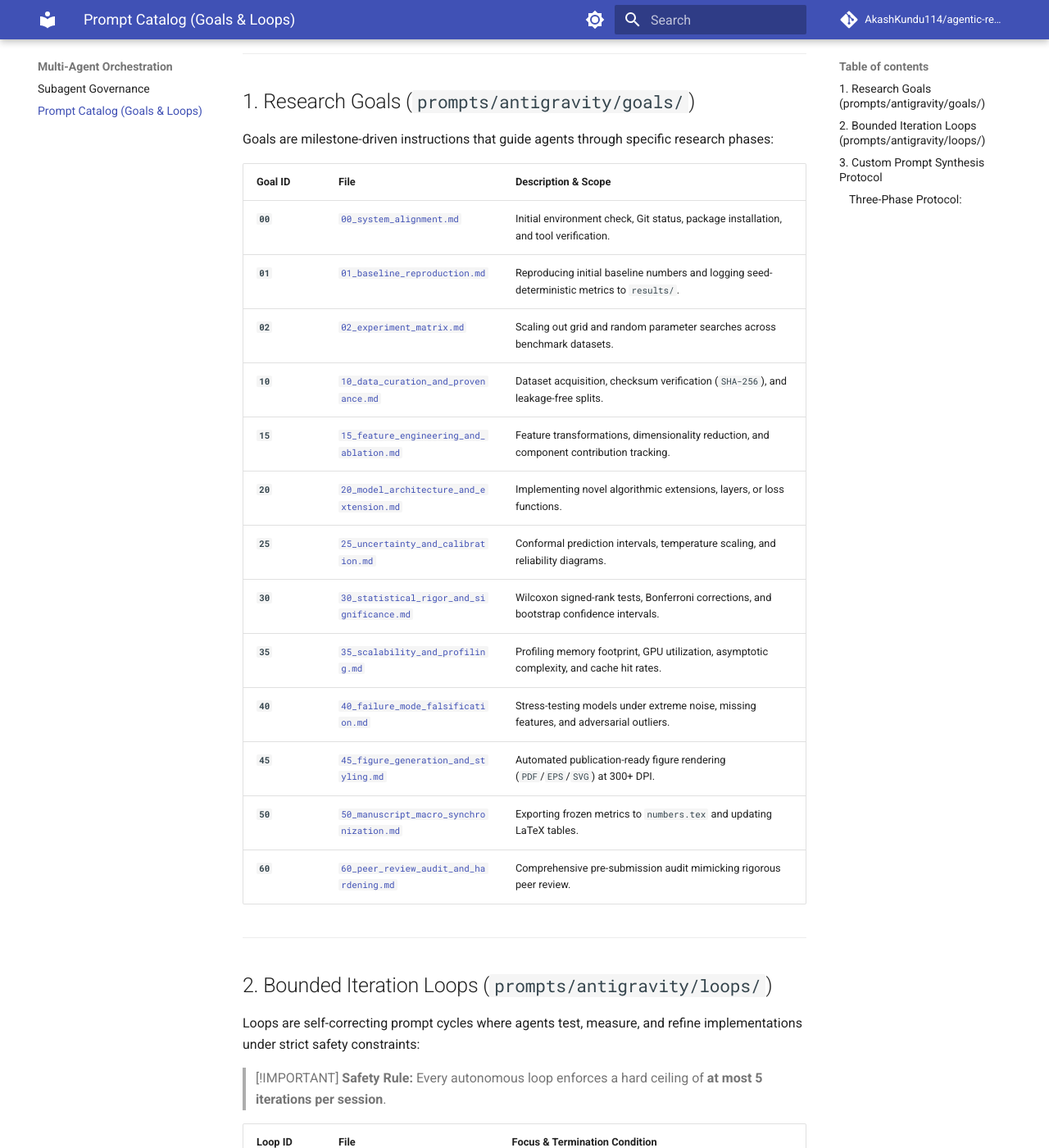
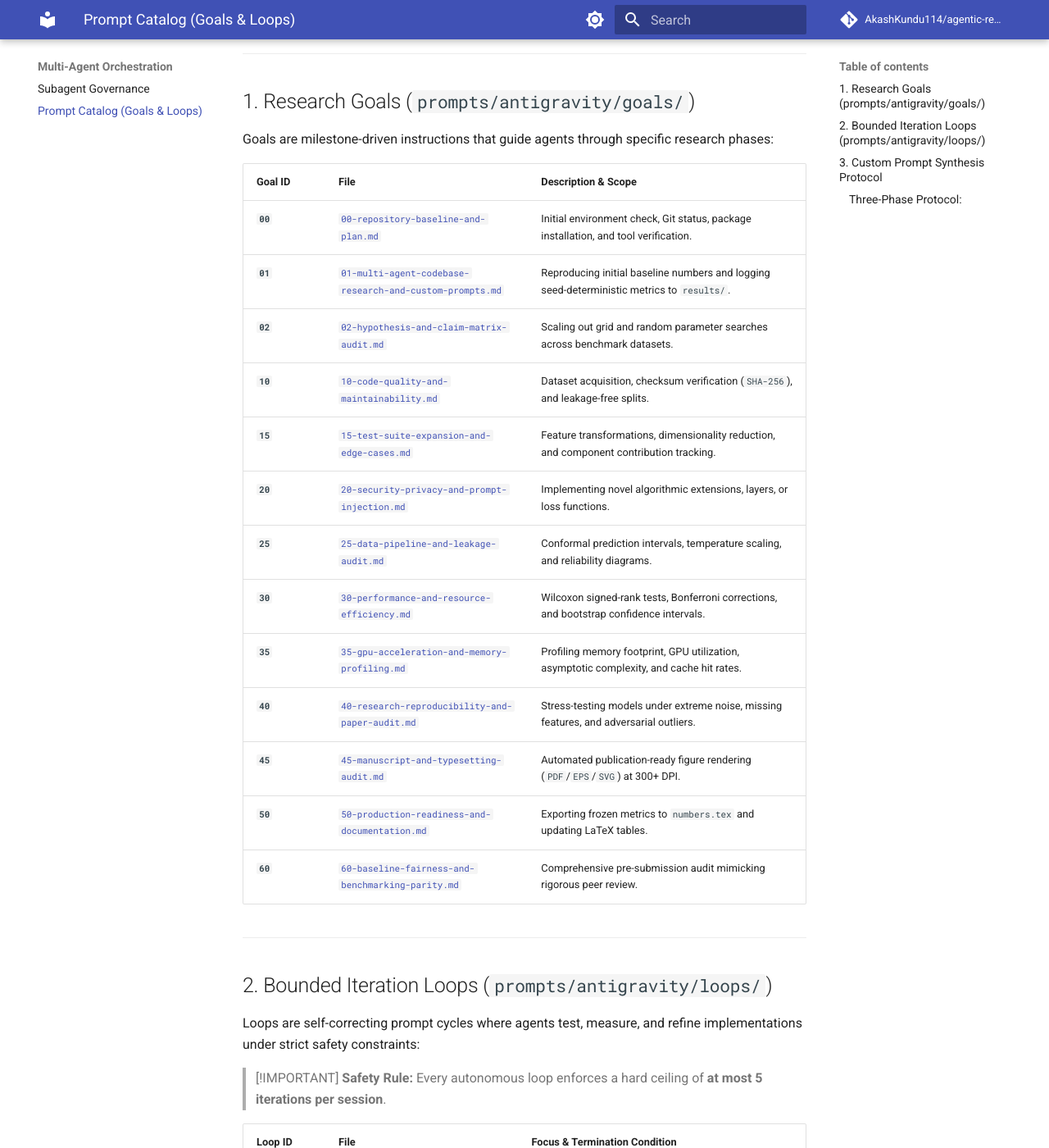
Before and after one commit to AkashKundu114/agentic-research-framework, an MkDocs documentation site: the page built from docs/prompt_catalog.md, in a window 1280 px wide and 1400 px high, scrolled down 264 px. Shown: the whole window at 82% size. Built offline with MkDocs 1.6.1 and Material for MkDocs 9.7.7, drawn with Linux system fonts in a browser that asks for light colours; comment, search, counter and statistics services are not loaded; some of the changed text lies outside the part shown.

Commit message:
docs: resolve external prompt link warnings in mkdocs build

```diff
--- a/docs/prompt_catalog.md
+++ b/docs/prompt_catalog.md
@@ -1,6 +1,6 @@
 # Prompt Catalog: Goals & Self-Improvement Loops
 
-The **Agentic Research Framework (ARF)** provides a comprehensive library of battle-tested prompts under [`prompts/antigravity/`](../prompts/antigravity/). These prompts guide autonomous agents through structured milestones and bounded execution loops.
+The **Agentic Research Framework (ARF)** provides a comprehensive library of battle-tested prompts under `prompts/antigravity/`. These prompts guide autonomous agents through structured milestones and bounded execution loops.
 
 ---
 
@@ -10,19 +10,19 @@
 
 | Goal ID | File | Description & Scope |
 |:---|:---|:---|
-| **`00`** | [`00_system_alignment.md`](../prompts/antigravity/goals/00_system_alignment.md) | Initial environment check, Git status, package installation, and tool verification. |
-| **`01`** | [`01_baseline_reproduction.md`](../prompts/antigravity/goals/01_baseline_reproduction.md) | Reproducing initial baseline numbers and logging seed-deterministic metrics to `results/`. |
-| **`02`** | [`02_experiment_matrix.md`](../prompts/antigravity/goals/02_experiment_matrix.md) | Scaling out grid and random parameter searches across benchmark datasets. |
-| **`10`** | [`10_data_curation_and_provenance.md`](../prompts/antigravity/goals/10_data_curation_and_provenance.md) | Dataset acquisition, checksum verification (`SHA-256`), and leakage-free splits. |
-| **`15`** | [`15_feature_engineering_and_ablation.md`](../prompts/antigravity/goals/15_feature_engineering_and_ablation.md) | Feature transformations, dimensionality reduction, and component contribution tracking. |
-| **`20`** | [`20_model_architecture_and_extension.md`](../prompts/antigravity/goals/20_model_architecture_and_extension.md) | Implementing novel algorithmic extensions, layers, or loss functions. |
-| **`25`** | [`25_uncertainty_and_calibration.md`](../prompts/antigravity/goals/25_uncertainty_and_calibration.md) | Conformal prediction intervals, temperature scaling, and reliability diagrams. |
-| **`30`** | [`30_statistical_rigor_and_significance.md`](../prompts/antigravity/goals/30_statistical_rigor_and_significance.md) | Wilcoxon signed-rank tests, Bonferroni corrections, and bootstrap confidence intervals. |
-| **`35`** | [`35_scalability_and_profiling.md`](../prompts/antigravity/goals/35_scalability_and_profiling.md) | Profiling memory footprint, GPU utilization, asymptotic complexity, and cache hit rates. |
-| **`40`** | [`40_failure_mode_falsification.md`](../prompts/antigravity/goals/40_failure_mode_falsification.md) | Stress-testing models under extreme noise, missing features, and adversarial outliers. |
-| **`45`** | [`45_figure_generation_and_styling.md`](../prompts/antigravity/goals/45_figure_generation_and_styling.md) | Automated publication-ready figure rendering (`PDF`/`EPS`/`SVG`) at 300+ DPI. |
-| **`50`** | [`50_manuscript_macro_synchronization.md`](../prompts/antigravity/goals/50_manuscript_macro_synchronization.md) | Exporting frozen metrics to `numbers.tex` and updating LaTeX tables. |
-| **`60`** | [`60_peer_review_audit_and_hardening.md`](../prompts/antigravity/goals/60_peer_review_audit_and_hardening.md) | Comprehensive pre-submission audit mimicking rigorous peer review. |
+| **`00`** | [`00-repository-baseline-and-plan.md`](https://github.com/AkashKundu114/agentic-research-framework/blob/main/prompts/antigravity/goals/00-repository-baseline-and-plan.md) | Initial environment check, Git status, package installation, and tool verification. |
+| **`01`** | [`01-multi-agent-codebase-research-and-custom-prompts.md`](https://github.com/AkashKundu114/agentic-research-framework/blob/main/prompts/antigravity/goals/01-multi-agent-codebase-research-and-custom-prompts.md) | Reproducing initial baseline numbers and logging seed-deterministic metrics to `results/`. |
+| **`02`** | [`02-hypothesis-and-claim-matrix-audit.md`](https://github.com/AkashKundu114/agentic-research-framework/blob/main/prompts/antigravity/goals/02-hypothesis-and-claim-matrix-audit.md) | Scaling out grid and random parameter searches across benchmark datasets. |
+| **`10`** | [`10-code-quality-and-maintainability.md`](https://github.com/AkashKundu114/agentic-research-framework/blob/main/prompts/antigravity/goals/10-code-quality-and-maintainability.md) | Dataset acquisition, checksum verification (`SHA-256`), and leakage-free splits. |
+| **`15`** | [`15-test-suite-expansion-and-edge-cases.md`](https://github.com/AkashKundu114/agentic-research-framework/blob/main/prompts/antigravity/goals/15-test-suite-expansion-and-edge-cases.md) | Feature transformations, dimensionality reduction, and component contribution tracking. |
+| **`20`** | [`20-security-privacy-and-prompt-injection.md`](https://github.com/AkashKundu114/agentic-research-framework/blob/main/prompts/antigravity/goals/20-security-privacy-and-prompt-injection.md) | Implementing novel algorithmic extensions, layers, or loss functions. |
+| **`25`** | [`25-data-pipeline-and-leakage-audit.md`](https://github.com/AkashKundu114/agentic-research-framework/blob/main/prompts/antigravity/goals/25-data-pipeline-and-leakage-audit.md) | Conformal prediction intervals, temperature scaling, and reliability diagrams. |
+| **`30`** | [`30-performance-and-resource-efficiency.md`](https://github.com/AkashKundu114/agentic-research-framework/blob/main/prompts/antigravity/goals/30-performance-and-resource-efficiency.md) | Wilcoxon signed-rank tests, Bonferroni corrections, and bootstrap confidence intervals. |
+| **`35`** | [`35-gpu-acceleration-and-memory-profiling.md`](https://github.com/AkashKundu114/agentic-research-framework/blob/main/prompts/antigravity/goals/35-gpu-acceleration-and-memory-profiling.md) | Profiling memory footprint, GPU utilization, asymptotic complexity, and cache hit rates. |
+| **`40`** | [`40-research-reproducibility-and-paper-audit.md`](https://github.com/AkashKundu114/agentic-research-framework/blob/main/prompts/antigravity/goals/40-research-reproducibility-and-paper-audit.md) | Stress-testing models under extreme noise, missing features, and adversarial outliers. |
+| **`45`** | [`45-manuscript-and-typesetting-audit.md`](https://github.com/AkashKundu114/agentic-research-framework/blob/main/prompts/antigravity/goals/45-manuscript-and-typesetting-audit.md) | Automated publication-ready figure rendering (`PDF`/`EPS`/`SVG`) at 300+ DPI. |
+| **`50`** | [`50-production-readiness-and-documentation.md`](https://github.com/AkashKundu114/agentic-research-framework/blob/main/prompts/antigravity/goals/50-production-readiness-and-documentation.md) | Exporting frozen metrics to `numbers.tex` and updating LaTeX tables. |
+| **`60`** | [`60-baseline-fairness-and-benchmarking-parity.md`](https://github.com/AkashKundu114/agentic-research-framework/blob/main/prompts/antigravity/goals/60-baseline-fairness-and-benchmarking-parity.md) | Comprehensive pre-submission audit mimicking rigorous peer review. |
 
 ---
 
@@ -35,21 +35,20 @@
 
 | Loop ID | File | Focus & Termination Condition |
 |:---|:---|:---|
-| **`01`** | [`01_bounded_execution_loop.md`](../prompts/antigravity/loops/01_bounded_execution_loop.md) | Core test-driven development loop: code $\to$ test $\to$ refine $\to$ pass. |
-| **`02`** | [`02_reproducibility_verification_loop.md`](../prompts/antigravity/loops/02_reproducibility_verification_loop.md) | Runs pipeline twice with identical seeds; fails if metric delta $> 10^{-7}$. |
-| **`03`** | [`03_release_gate_loop.md`](../prompts/antigravity/loops/03_release_gate_loop.md) | Final release validation: tests, types, linter, docs, and git cleanliness. |
-| **`04`** | [`04_redteam_adversarial_loop.md`](../prompts/antigravity/loops/04_redteam_adversarial_loop.md) | Evaluates robustness against random Gaussian noise, feature dropout, and extreme $D \gg N$. |
-| **`05`** | [`05_ablation_hypothesis_loop.md`](../prompts/antigravity/loops/05_ablation_hypothesis_loop.md) | Systematically disables components to validate scientific hypotheses H1 through H4. |
-| **`06`** | [`06_performance_profiling_loop.md`](../prompts/antigravity/loops/06_performance_profiling_loop.md) | Identifies runtime bottlenecks using `cProfile` and memory profilers. |
-| **`07`** | [`07_manuscript_macro_sync_loop.md`](../prompts/antigravity/loops/07_manuscript_macro_sync_loop.md) | Syncs JSON results to `paper/numbers.tex` and validates LaTeX compilation. |
-| **`08`** | [`08_data_leakage_audit_loop.md`](../prompts/antigravity/loops/08_data_leakage_audit_loop.md) | Audits split boundaries to guarantee zero feature leakage into preprocessing. |
+| **`01`** | [`01-bounded-improvement-loop.md`](https://github.com/AkashKundu114/agentic-research-framework/blob/main/prompts/antigravity/loops/01-bounded-improvement-loop.md) | Core test-driven development loop: code $\to$ test $\to$ refine $\to$ pass. |
+| **`02`** | [`02-research-reproducibility-loop.md`](https://github.com/AkashKundu114/agentic-research-framework/blob/main/prompts/antigravity/loops/02-research-reproducibility-loop.md) | Runs pipeline twice with identical seeds; fails if metric delta $> 10^{-7}$. |
+| **`03`** | [`03-regression-and-release-gate.md`](https://github.com/AkashKundu114/agentic-research-framework/blob/main/prompts/antigravity/loops/03-regression-and-release-gate.md) | Final release validation: tests, types, linter, docs, and git cleanliness. |
+| **`04`** | [`04-red-team-adversarial-audit-loop.md`](https://github.com/AkashKundu114/agentic-research-framework/blob/main/prompts/antigravity/loops/04-red-team-adversarial-audit-loop.md) | Evaluates robustness against random Gaussian noise, feature dropout, and extreme $D \gg N$. |
+| **`05`** | [`05-ablation-and-hypotheses-verification-loop.md`](https://github.com/AkashKundu114/agentic-research-framework/blob/main/prompts/antigravity/loops/05-ablation-and-hypotheses-verification-loop.md) | Systematically disables components to validate scientific hypotheses H1 through H4. |
+| **`06`** | [`06-performance-profiling-and-optimization-loop.md`](https://github.com/AkashKundu114/agentic-research-framework/blob/main/prompts/antigravity/loops/06-performance-profiling-and-optimization-loop.md) | Identifies runtime bottlenecks using `cProfile` and memory profilers. |
+| **`07`** | [`07-manuscript-macro-sync-and-typesetting-loop.md`](https://github.com/AkashKundu114/agentic-research-framework/blob/main/prompts/antigravity/loops/07-manuscript-macro-sync-and-typesetting-loop.md) | Syncs JSON results to `paper/numbers.tex` and validates LaTeX compilation. |
+| **`08`** | [`08-data-integrity-and-leakage-detection-loop.md`](https://github.com/AkashKundu114/agentic-research-framework/blob/main/prompts/antigravity/loops/08-data-integrity-and-leakage-detection-loop.md) | Audits split boundaries to guarantee zero feature leakage into preprocessing. |
 
 ---
 
 ## 3. Custom Prompt Synthesis Protocol
 
-To adapt these prompts for any arbitrary new repository, ARF includes the **Custom Prompt Generator** located at:
-[`prompts/antigravity/templates/custom_prompt_generator.md`](../prompts/antigravity/templates/custom_prompt_generator.md)
+To adapt these prompts for any arbitrary new repository, ARF includes custom prompt templates under `prompts/antigravity/custom/` and iteration log templates under `prompts/antigravity/templates/`.
 
 ### Three-Phase Protocol:
 1. **Multi-Subagent Deep Dive:** Launch parallel subagents to inspect project architecture, data boundaries, and verification suites.
```
Also changed, not shown: docs/latex_macro_sync.md (+1 -1 lines), 1 other file.
